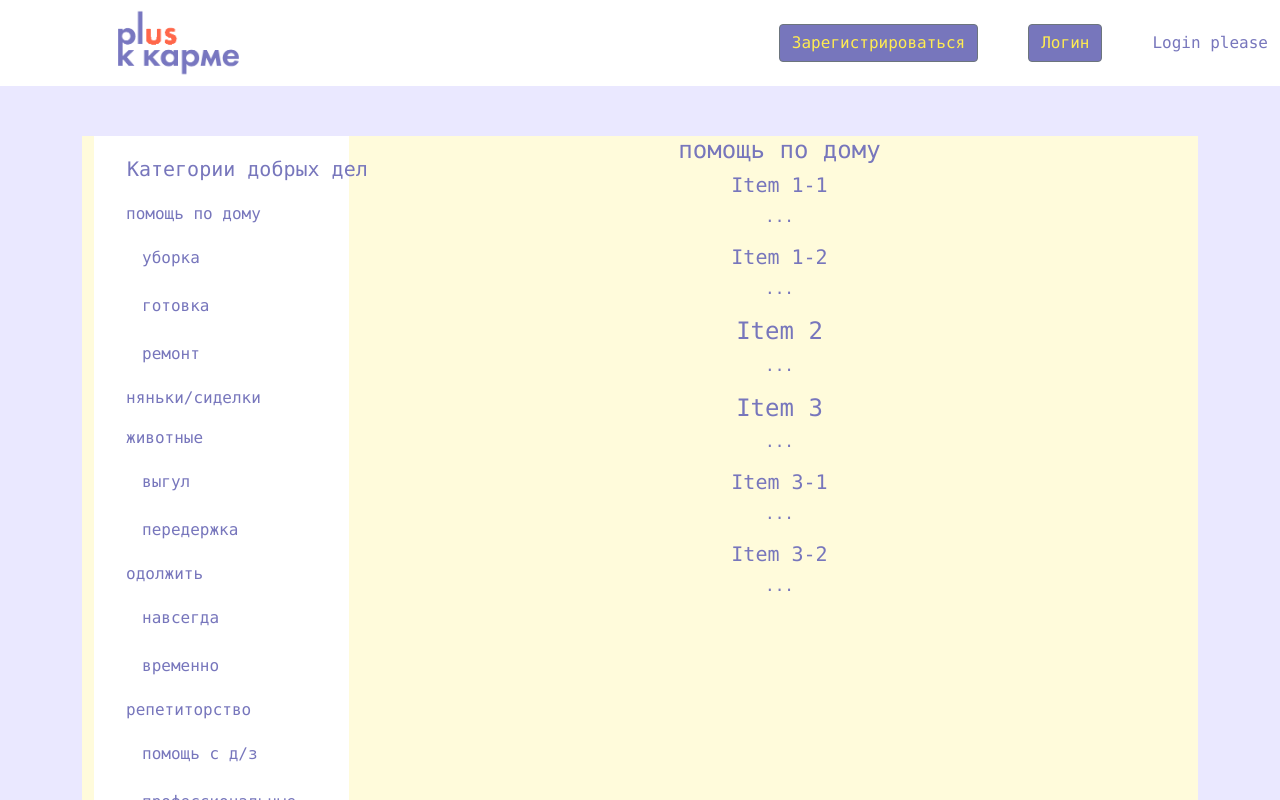
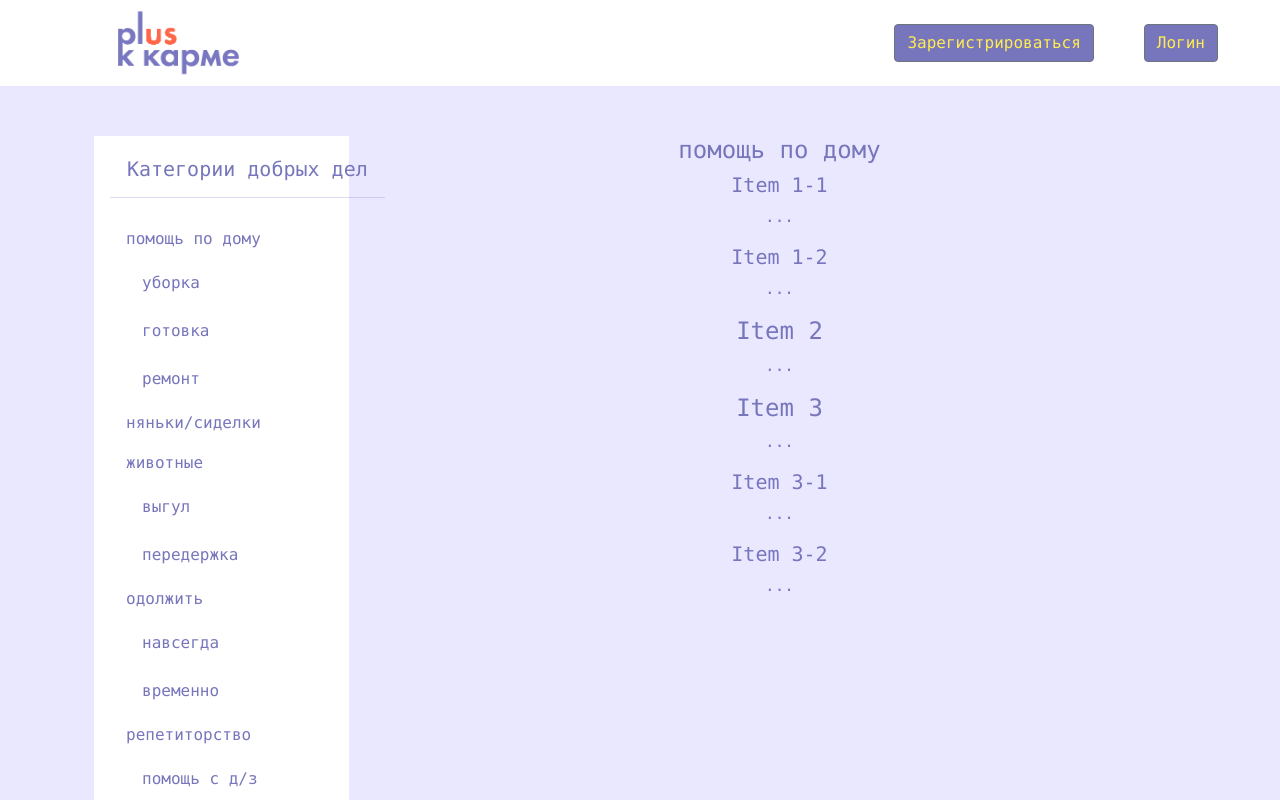
Before and after one commit to lisaliskin/plus-v-karmu-project, a React (Create React App) app in the folder client/: page /main in a window 1280 px wide. Shown: the top 800 px of the page. Built offline with nearby package versions, Linux system fonts and the light colour scheme; no server answers.

Commit message:
небольшие правки

```diff
--- a/client/src/Components/AccountPage/AccountPage.jsx
+++ b/client/src/Components/AccountPage/AccountPage.jsx
@@ -29,21 +29,23 @@ export default function AccountPage() {
     // return '0';
   };
   return (
-    <Row sm={2}>
-      <div className="mt-10 col" xs={2}>
+    <Row>
+      <div className="mt-10 col-4">
         <img
           className="rounded-circle col-4"
           width="400px"
           src="https://media.2x2tv.ru/content/images/size/h1080/2022/05/vfyu.jpg"
           alt="avatar"
         />
-        <Card className="mt-10 col-9">
-          <CardBody width="300px" style={{ textAlign: 'start' }}>
+        <Card className="mt-10 col-12">
+          <CardBody width="300px">
             <CardTitle tag="h5">Имя: Nanaue</CardTitle>
             <CardTitle tag="h5">Телефон: +7(999)992-39-92</CardTitle>
+            <hr />
             <CardTitle className="text-muted" tag="h6">
               Количество выполненных дел: 17
             </CardTitle>
+            <hr />
             <CardText tag="h5">Достижения</CardText>
             <div className="d-flex justify-content-between">
               <img
--- a/client/src/Components/MainPageUser/MainPageUser.jsx
+++ b/client/src/Components/MainPageUser/MainPageUser.jsx
@@ -6,10 +6,11 @@ export default function MainPageUser() {
     <div>
       <Container>
         <Row className="justify-content-start" style={{ color: '#7776BC' }}>
-          <Col className="col-3" style={{ backgroundColor: '#fffbdb' }}>
+          <Col className="col-3">
             <nav id="navbar-example3" className="navbar flex-column align-items-stretch p-3">
               <a className="navbar-brand" href="#">
                 <h5>Категории добрых дел</h5>
+                <hr />
               </a>
               <nav className="nav nav-pills flex-column">
                 <a className="nav-link" href="#item-1">помощь по дому</a>
@@ -57,7 +58,7 @@ export default function MainPageUser() {
               </nav>
             </nav>
           </Col>
-          <Col className="col-9" style={{ backgroundColor: '#fffbdb' }}>
+          <Col className="col-9">
             <div data-bs-spy="scroll" data-bs-target="#navbar-example3" data-bs-smooth-scroll="true">
               <div id="item-1">
                 <h4>помощь по дому</h4>
--- a/client/src/Components/Navbar/NavBar.jsx
+++ b/client/src/Components/Navbar/NavBar.jsx
@@ -74,7 +74,7 @@ export default function NavBar() {
               )}
             </Nav>
             <NavbarText onClick={logOutHAndler}>
-              {userSignIn.name ? `Привет, ${userSignIn.name}` : 'Login please'}
+              {userSignIn.name ? `Привет, ${userSignIn.name}` : ''}
             </NavbarText>
           </Collapse>
         </Row>
```
